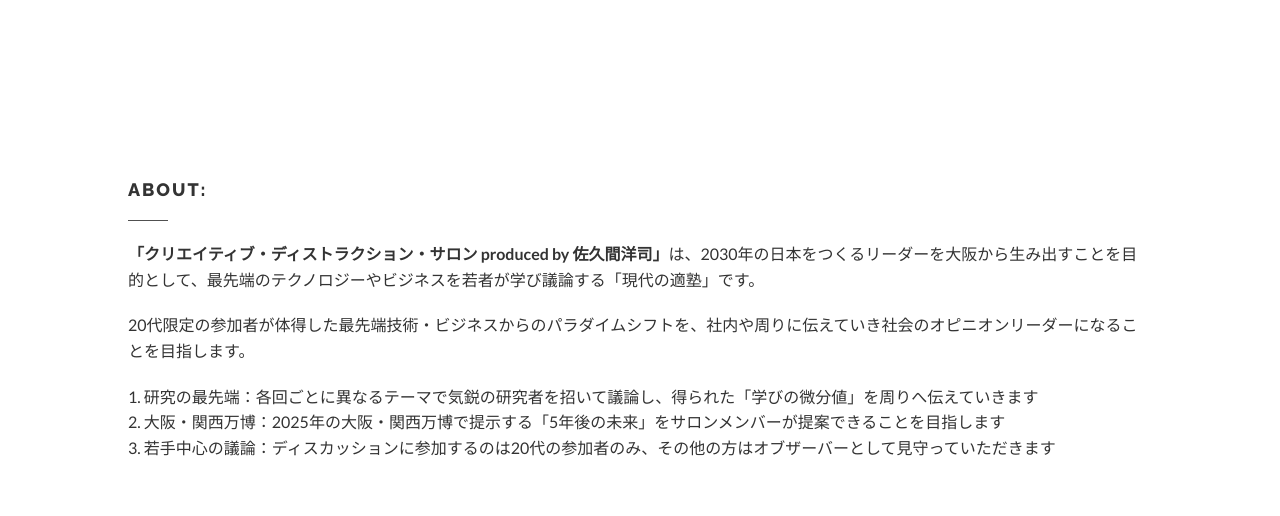
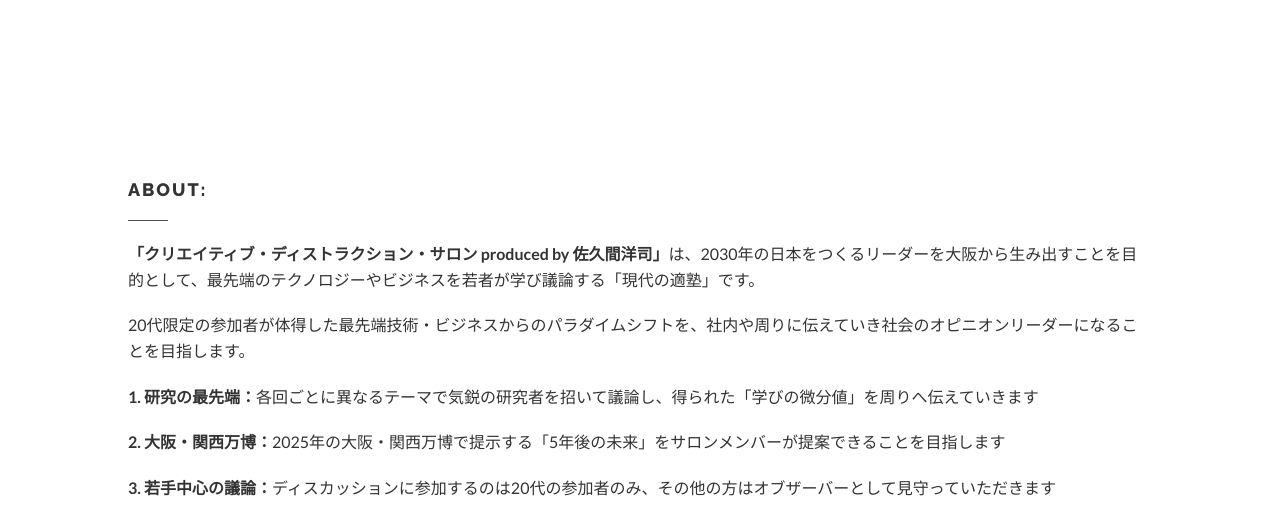
Before and after one commit to creativedestructionosaka/creativedestructionosaka.github.io, a plain HTML site: page index.html in a window 1280 px wide. Shown: the part 436-952 px from the top of the page. Drawn offline with Linux system fonts and the light colour scheme; some packages are replaced by stand-ins of ours; files whose address does not match are found by name.

Commit message:
Add files via upload

```diff
--- a/index.html
+++ b/index.html
@@ -236,7 +236,9 @@
 									<p class="t-left">20代限定の参加者が体得した最先端技術・ビジネスからのパラダイムシフトを、社内や周りに伝えていき社会のオピニオンリーダーになることを目指します。</p>
 
 									<!-- Paragraph -->
-									<p class="t-left">1. 研究の最先端：各回ごとに異なるテーマで気鋭の研究者を招いて議論し、得られた「学びの微分値」を周りへ伝えていきます<br>2. 大阪・関西万博：2025年の大阪・関西万博で提示する「5年後の未来」をサロンメンバーが提案できることを目指します<br>3. 若手中心の議論：ディスカッションに参加するのは20代の参加者のみ、その他の方はオブザーバーとして見守っていただきます</p>
+									<p class="t-left"><b>1. 研究の最先端：</b>各回ごとに異なるテーマで気鋭の研究者を招いて議論し、得られた「学びの微分値」を周りへ伝えていきます</p>
+									<p class="t-left"><b>2. 大阪・関西万博：</b>2025年の大阪・関西万博で提示する「5年後の未来」をサロンメンバーが提案できることを目指します</p>
+									<p class="t-left"><b>3. 若手中心の議論：</b>ディスカッションに参加するのは20代の参加者のみ、その他の方はオブザーバーとして見守っていただきます</p>
 
 								</div>
 								<!-- End Brief -->
```
